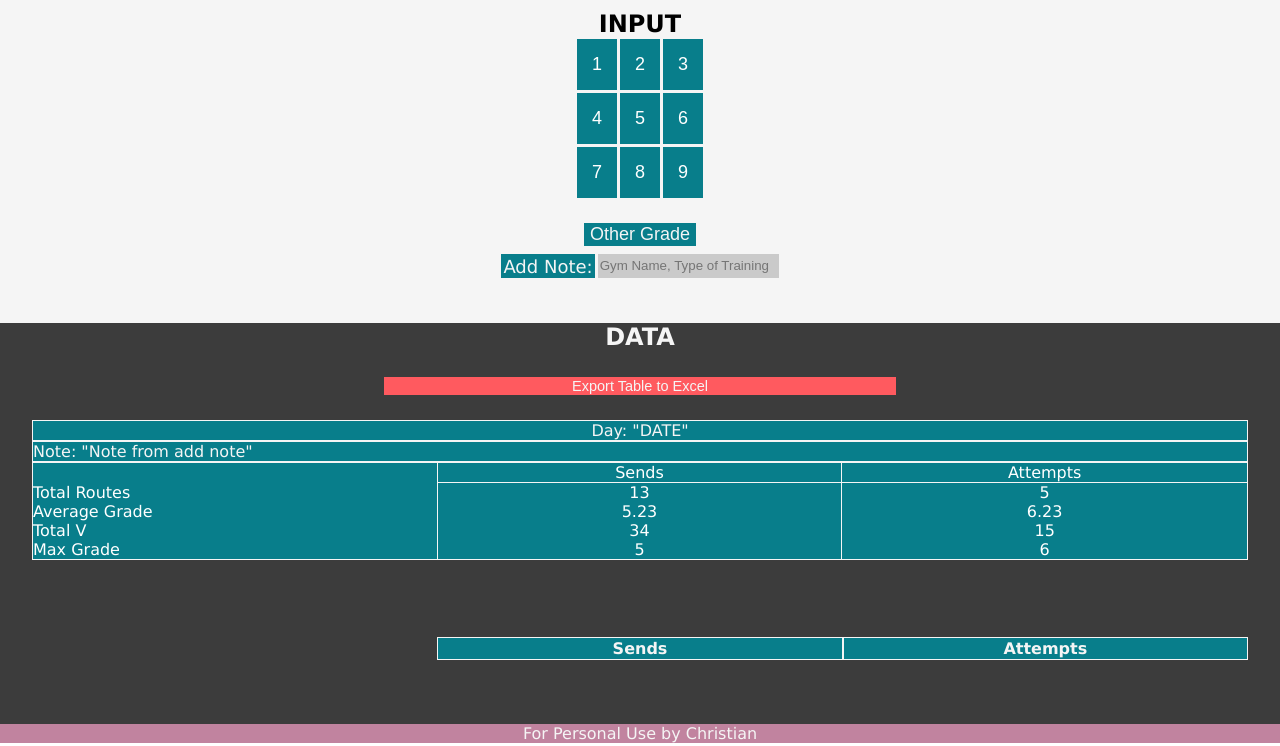
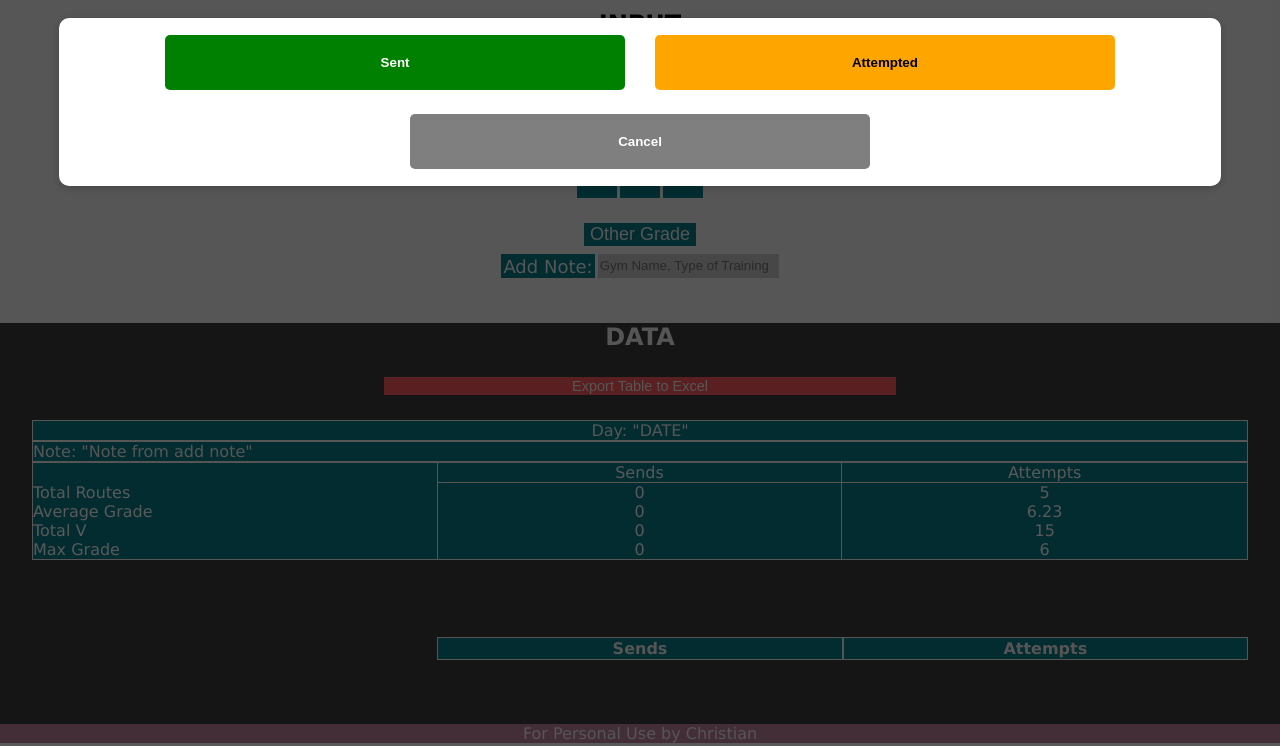
Before and after one commit to tianlong23/climbtrackapp, a plain HTML site: page index.html in a window 1280 px wide. Shown: the part 54-800 px from the top of the page. Drawn offline with Linux system fonts and the light colour scheme.

Commit message:
create popover but no script logic to support it

```diff
--- a/index.html
+++ b/index.html
@@ -49,16 +49,16 @@
                     <div class="sends send_attempt_header" >Sends</div>
                     <div class="send_attempt_header">Attempts</div>
                     <div class="data_summary_header">Total Routes</div>
-                    <div class="sends sends_total_routes">13</div>
+                    <div class="sends sends_total_routes">0</div>
                     <div>5</div>
                     <div class="data_summary_header">Average Grade</div>
-                    <div class="sends send_average_grade">5.23</div>
+                    <div class="sends send_average_grade">0</div>
                     <div>6.23</div>
                     <div class="data_summary_header">Total V</div>
-                    <div class="sends send_totalv">34</div>
+                    <div class="sends send_totalv">0</div>
                     <div>15</div>
                     <div class="data_summary_header">Max Grade</div>
-                    <div class="sends send_max_grade">5</div>
+                    <div class="sends send_max_grade">0</div>
                     <div>6</div>
                 </div>
             </div>
@@ -78,5 +78,12 @@
         </div>
         <div class="footer">For Personal Use by Christian</div>
     </main>
+    <div class="popover-container">
+        <div class="popover">
+            <button class="button sent-button">Sent</button>
+            <button class="button attempted-button">Attempted</button>
+            <button class="button cancel-button">Cancel</button>
+        </div>
+    </div>
 </body>
 </html>
--- a/script.js
+++ b/script.js
@@ -14,7 +14,7 @@ function addRoute(value) {
     var currentDate = new Date().toLocaleDateString();
     dateCell.innerText = currentDate;
     sendsCell.innerText = value;
-    attemptsCell.innerText = ""; // You may update this cell if needed
+    attemptsCell.innerText = "";
 
     // Add a class to the date cell to hide it
     dateCell.classList.add('empty');
@@ -23,23 +23,19 @@ function addRoute(value) {
     updateDataSummary();
 }
 
-//NEED TO FIND OUT WHY VALUES NOT UPDATING IN SUMMARY TABLE
-
 function updateDataSummary() {
     var sendsColumn = document.querySelectorAll('.table tbody td:nth-child(2)');
     var totalRoutes = sendsColumn.length;
     var totalV = 0;
     var maxGrade = 0;
-    var sumGrades = 0;
 
     sendsColumn.forEach(function (cell) {
         var value = parseInt(cell.innerText);
         totalV += value;
-        sumGrades += value;
         maxGrade = Math.max(maxGrade, value);
     });
 
-    var averageGrade = totalRoutes > 0 ? sumGrades / totalRoutes : 0;
+    var averageGrade = totalRoutes > 0 ? totalV / totalRoutes : 0;
 
     // Update summary values
     document.querySelector('.sends_total_routes').innerText = totalRoutes;
@@ -47,3 +43,10 @@ function updateDataSummary() {
     document.querySelector('.send_totalv').innerText = totalV;
     document.querySelector('.send_max_grade').innerText = maxGrade;
 }
+
+//HERE, NEED TO CREATE THE POPOVER AND UPDATE SCRIPT SO THAT IT CHOOSES
+//BASED OFF OF SEND OR ATTEMPT AND THEN ADDS TO CORRECT COLUMN
+
+//THEN NEED TO FIGURE OUT EXCEL EXPORT
+
+//THEN FINISH FORMATTING
--- a/style.css
+++ b/style.css
@@ -174,3 +174,55 @@ td {
     visibility: hidden;
     background-color: #3C3C3C;
 }
+
+.popover-container {
+    position: fixed;
+    top: 0;
+    left: 0;
+    width: 100%;
+    height: 100%;
+    background: rgba(0, 0, 0, 0.65); /* Semi-transparent gray background */
+    display: flex;
+    align-items: center;
+    justify-content: center;
+    z-index: 999;
+}
+
+.popover {
+    background: #ffffff;
+    border-radius: 10px;
+    padding: 5px;
+    box-shadow: 0 2px 10px rgba(0, 0, 0, 0.2);
+    text-align: center;
+    width: 90%;
+    position: fixed;
+    top: 19.5%; /* Center vertically */
+    left: 50%; /* Center horizontally */
+    transform: translate(-50%, -50%); /* Centering trick */
+}
+
+.button {
+    display: inline-block;
+    width: 40%;
+    padding: 20px 0 20px 0;
+    margin: 12px;
+    border-radius: 5px;
+    cursor: pointer;
+    font-weight: bold;
+    border: none;
+}
+
+.sent-button {
+    background: green;
+    color: #fff;
+}
+
+.attempted-button {
+    background: orange;
+    color: #000;
+}
+
+.cancel-button {
+    background: rgb(127, 127, 127);
+    color: #fff;
+}
```
